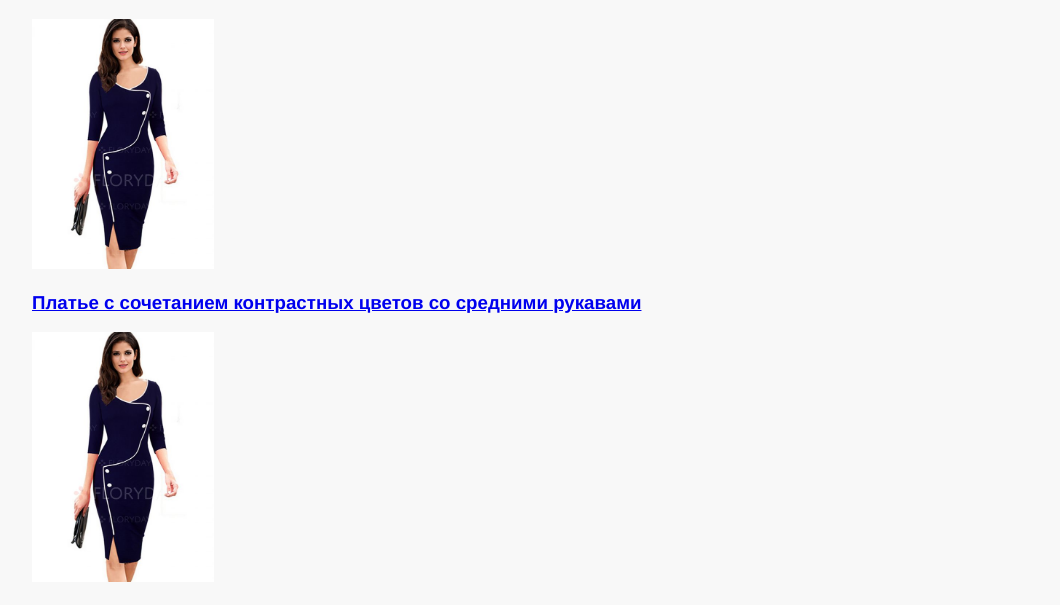
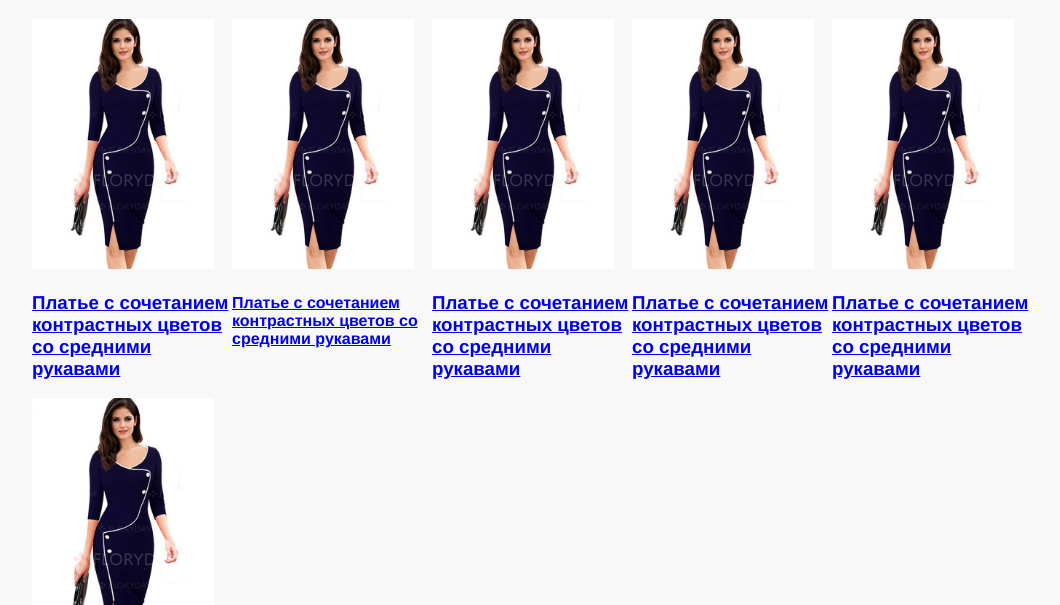
Before and after one commit to Pan-Roman/geekbrains-homework-html, a plain HTML site: page catalog.html in a window 1280 px wide. Shown: the part 194-799 px from the top of the page, without its empty margins (108-1168 px from the left). Drawn offline with Linux system fonts and the light colour scheme.

Commit message:
Change catalog page

```diff
--- a/style.css
+++ b/style.css
@@ -140,6 +140,13 @@ footer .copyright {
     background: url(img/heart.png) no-repeat;
     padding: 0 0 0 15px;
 }
+.products{
+	overflow: hidden;
+}
+.product {
+	float: left;
+    max-width: 200px;
+}
 
 .contacts input, .contacts textarea {
 	color: #707070;
```
